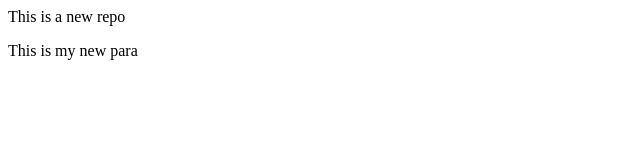
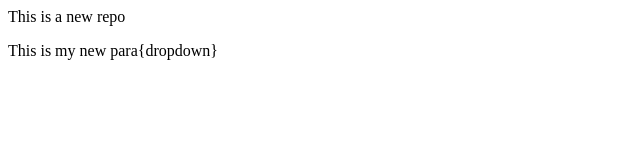
Before and after one commit to Subhadip23developer/localrepo, a plain HTML site: page index.html in a window 1280 px wide. Shown: the full height of the page, 0-640 px from the left. Drawn offline with Linux system fonts and the light colour scheme.

```diff
--- a/index.html
+++ b/index.html
@@ -1,2 +1,2 @@
 <p>This is a new repo</p>
-<p>This is my new para</p>
+<p>This is my new para{dropdown}</p>
```
